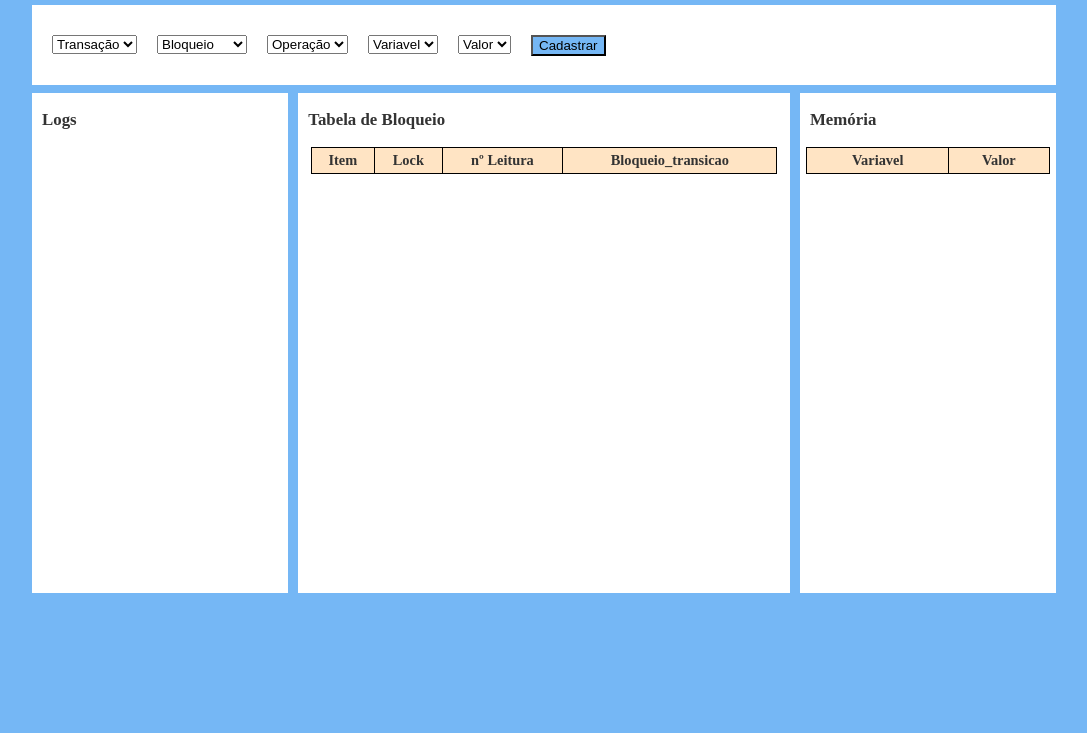
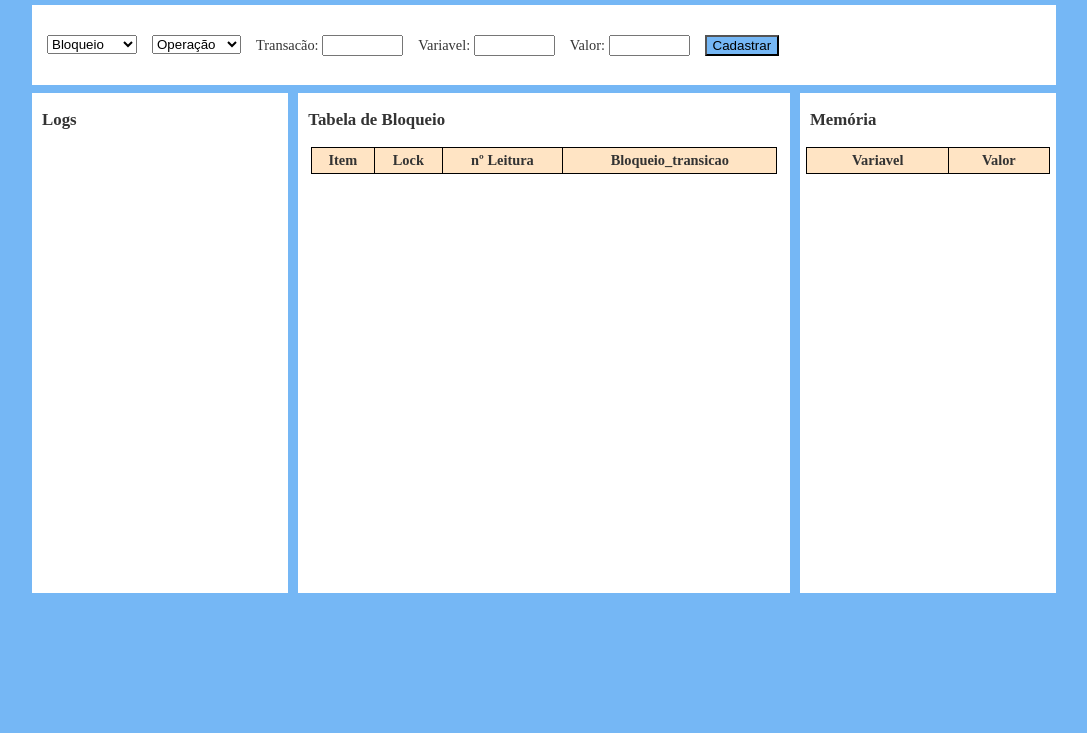
Before and after one commit to mailtonfcarvalho/db-02, a website: page index.html in a window 1280 px wide. Shown: the part 67-800 px from the top of the page, without its empty margins (104-1191 px from the left). Drawn offline with nearby package versions, Linux system fonts and the light colour scheme.

Commit message:
update html

```diff
--- a/index.html
+++ b/index.html
@@ -17,16 +17,6 @@
             <div class="panel0">
 
                 <div id="container">
-                    <div id="box-1" class="box">
-                        <select name="Lock_Unlock">
-                            <option>Transação</option>
-                            <option>T1 </option>
-                            <option>T2</option>
-                            <option>T3 </option>
-                            <option>T4</option>
-                            <option>T5</option>
-                        </select>
-                    </div>
                     <div id="box-2" class="box">
                         <select name="Lock_Unlock">
                             <option>Bloqueio</option>
@@ -39,31 +29,26 @@
                     <div id="box-3" class="box">
                             <select name="Lock_Unlock">
                                 <option>Operação</option>
-                                <option>Read</option>
-                                <option>White</option>
+                                <option>Read_item</option>
+                                <option>White_item</option>
                             </select>
                     </div>
 
+                    <div id="box-1" class="box">
+                        <label for="valor">Transacão:</label>
+                        <input type="text" id="valor" name="valor" required
+                            minlength="1" maxlength="4" size="7">
+                        </div>
                     <div id="box-4" class="box">
-                        <select name="Lock_Unlock">
-                            <option>Variavel</option>
-                            <option>A</option>
-                            <option>B</option>
-                            <option>C</option>
-                            <option>D</option>
-                            <option>E</option>
-                        </select>
+                        <label for="valor">Variavel:</label>
+                        <input type="text" id="variavel" name="variavel" required
+                            minlength="1" maxlength="4" size="7">
                     </div>
 
                     <div id="box-5" class="box">
-                        <select name="Lock_Unlock">
-                            <option>Valor</option>
-                                <option>1</option>
-                                <option>2</option>
-                                <option>3</option>
-                                <option>4</option>
-                                <option>5</option>
-                            </select>
+                        <label for="variavel">Valor:</label>
+                        <input type="text" id="variavel" name="variavel" required
+                               minlength="1" maxlength="4" size="7">
                     </div>
 
                     <div id="box-6" class="box">
--- a/styles.css
+++ b/styles.css
@@ -17,7 +17,7 @@ main{
 }
 .titulo {
  margin-left: 10%;
- color: whitesmoke;
+ color: rgb(1, 4, 19);
 
 }
 .panel0 {
@@ -77,6 +77,6 @@ th, td {
 .box {
   position: relative;
   float: left;
-  margin-left: 20px;
+  margin-left: 15px;
   margin-top: 30px;
 }
```
